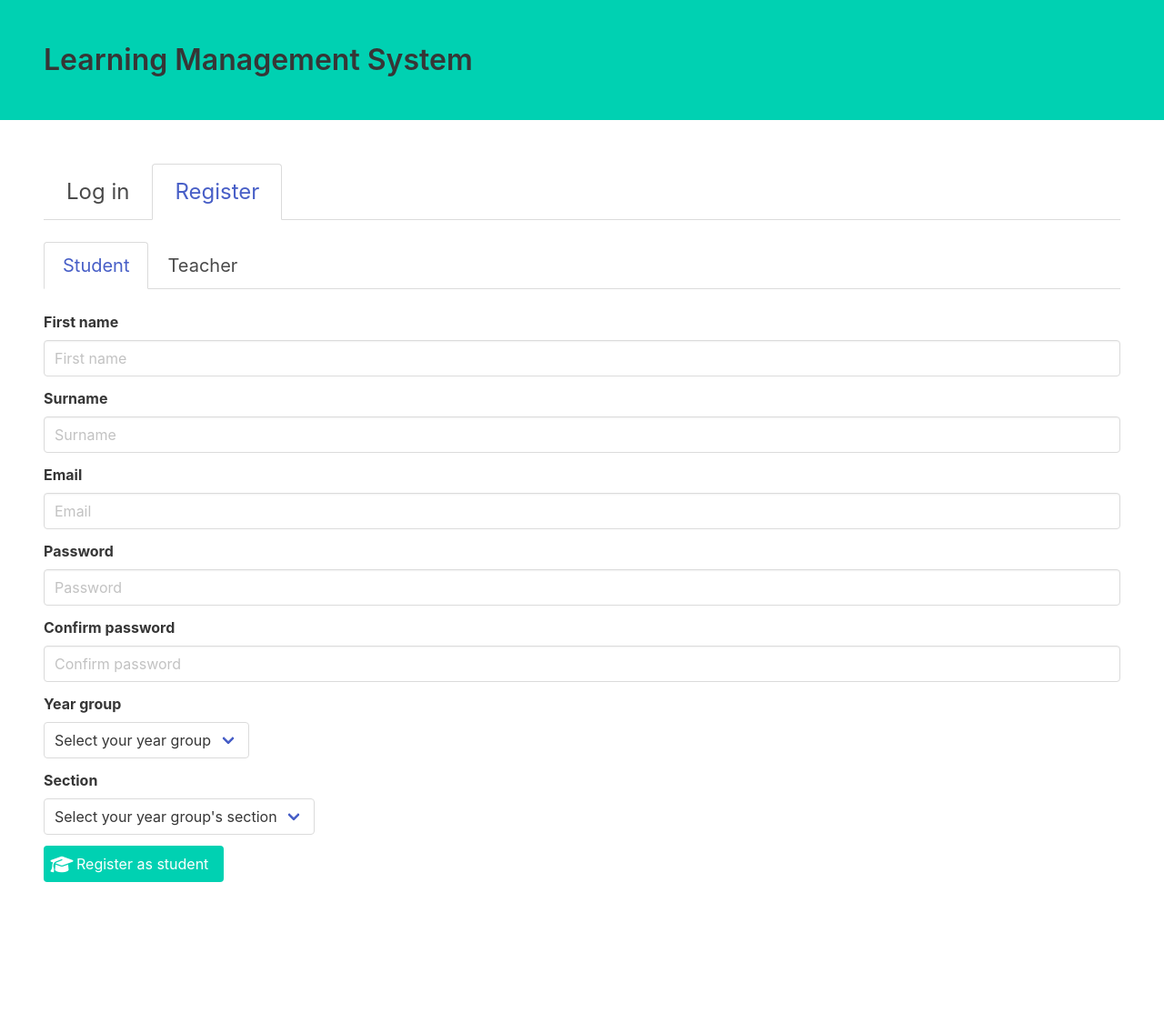
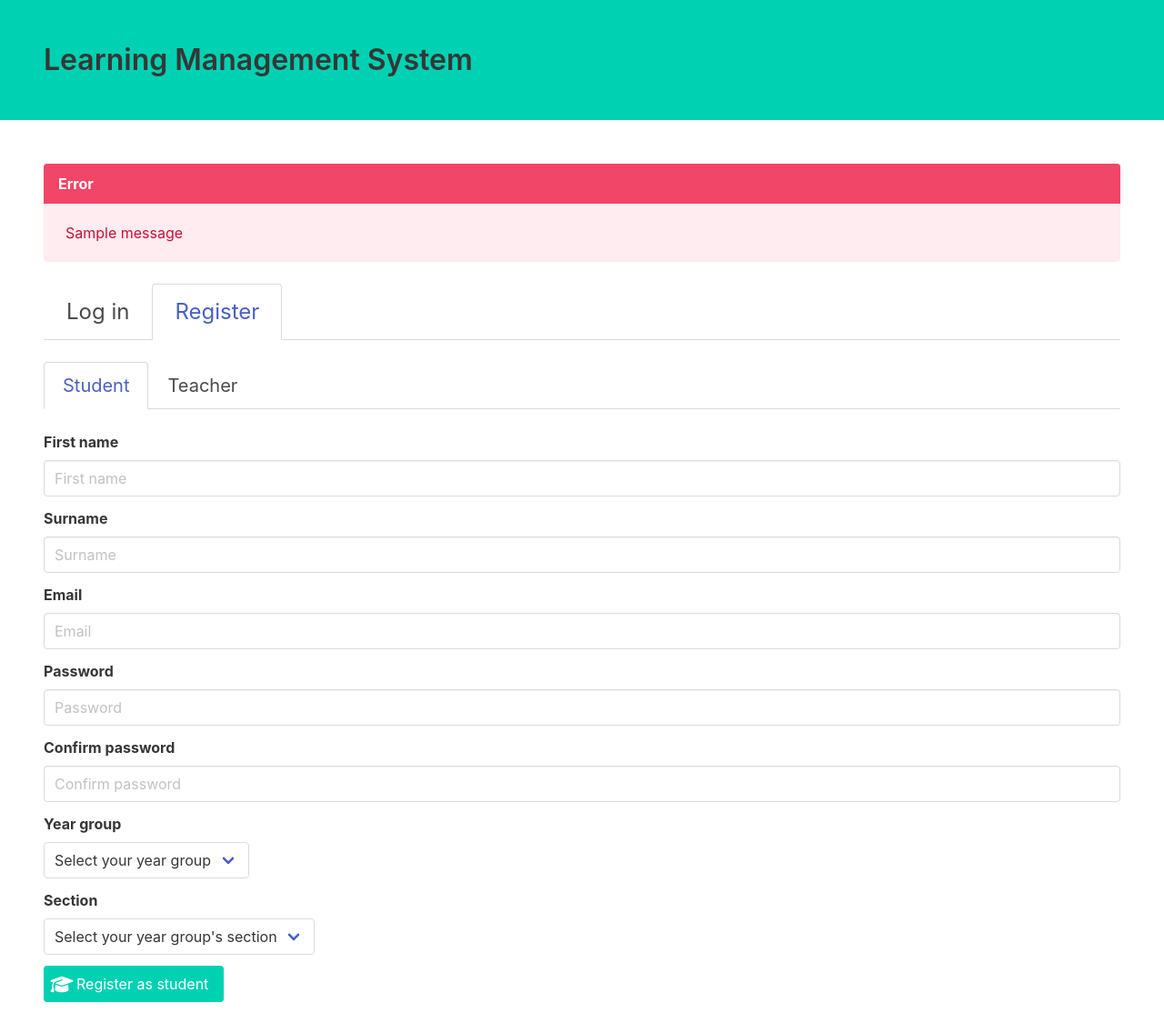
Before and after one commit to abdul8117/cs-nea, a Flask app: page /register in a window 1280 px wide. Shown: the top 1125 px of the page at 91% size. Before the commit the page ends 970 px from the top, so only its background shows below. Run offline with Flask 2, Linux system fonts and the light colour scheme; tables that the repository leaves empty hold one stand-in row (values such as "Sample post"); one stand-in notice (Sample message) is shown; some libraries are stand-ins or nearby versions.

Commit message:
Message flash

```diff
--- a/application.py
+++ b/application.py
@@ -20,10 +20,6 @@ app.config["SESSION_TYPE"] = "filesystem"
 app.config["ATTACHMENTS_UPLOAD"] = "static/attachments"
 app.config["SESSION_COOKIE_PATH"] = "/"
 Session(app)
-
-
-# app.register_blueprint(login_blueprint)
-# app.register_blueprint(register_blueprint)
 
 app.register_blueprint(auth_bp)
 app.register_blueprint(home_bp)
--- a/src/blueprints/auth.py
+++ b/src/blueprints/auth.py
@@ -1,4 +1,4 @@
-from flask import Flask, Blueprint, url_for, request, redirect, render_template, session
+from flask import Flask, Blueprint, url_for, request, redirect, render_template, session, flash
 from flask_session import Session
 
 from src.helpers import create_username, generate_salt
@@ -19,6 +19,7 @@ def register():
 
     if request.method == "POST":
 
+        # get form data
         first_name = request.form.get("first_name").lower().strip()
         surname = request.form.get("surname").lower().strip()
         email = request.form.get("email").lower().strip()
@@ -36,13 +37,13 @@ def register():
         # First and surnames can only be one word and completely alphabetical
         if not(first_name and surname):
             # checks if the name fields are not left blank
-            print("Name(s) not given")
+            flash("Name(s) not given.")
             return redirect(url_for("auth.register"))
         elif not(first_name.isalpha() and surname.isalpha()):
-            print("Name(s) must be completely alphabteical")
+            flash("Name(s) must be completely alphabteical.")
             return redirect(url_for("auth.register"))
         elif len(first_name.split()) != 1 or len(surname.split()) != 1:
-            print("Name(s) must be only one word")
+            flash("Name(s) must be only one word.")
             return redirect(url_for("auth.register"))
 
         # email
--- a/templates/layout.html
+++ b/templates/layout.html
@@ -31,10 +31,10 @@
 
                 <div class="navbar-end">
                     <div class="navbar-item">
-                        <a href="{{ url_for("profile.profile_page") }}">Profile</a>
+                        <a href="{{ url_for("profile.profile_page') }}">Profile</a>
                     </div>
                     <div class="navbar-item">
-                        <a href="{{ url_for("auth.logout") }}" class="button">Logout</a>
+                        <a href="{{ url_for("auth.logout') }}" class="button">Logout</a>
                     </div>
                 </div>
 
--- a/templates/register.html
+++ b/templates/register.html
@@ -15,6 +15,23 @@
     </section>
 
     <section class="section">
+
+        {% with messages = get_flashed_messages() %}
+        {% if messages %}
+        <div class="message is-danger">
+            <div class="message-header">
+                <p>Error</p>
+            </div>
+            <div class="message-body">
+                <ul>
+                    {% for message in messages %}
+                    <li>{{message}}</li>
+                    {% endfor %}
+                </ul>
+            </div>
+        </div>
+        {% endif %}
+        {% endwith %}
 
         <div class="tabs is-large is-boxed">
             <ul>
@@ -181,4 +198,5 @@
     <script src="https://kit.fontawesome.com/02402844ea.js" crossorigin="anonymous"></script>
 
 </body>
+
 </html>
```
Also changed, not shown: templates/flash.html (added, +16 -0 lines).
